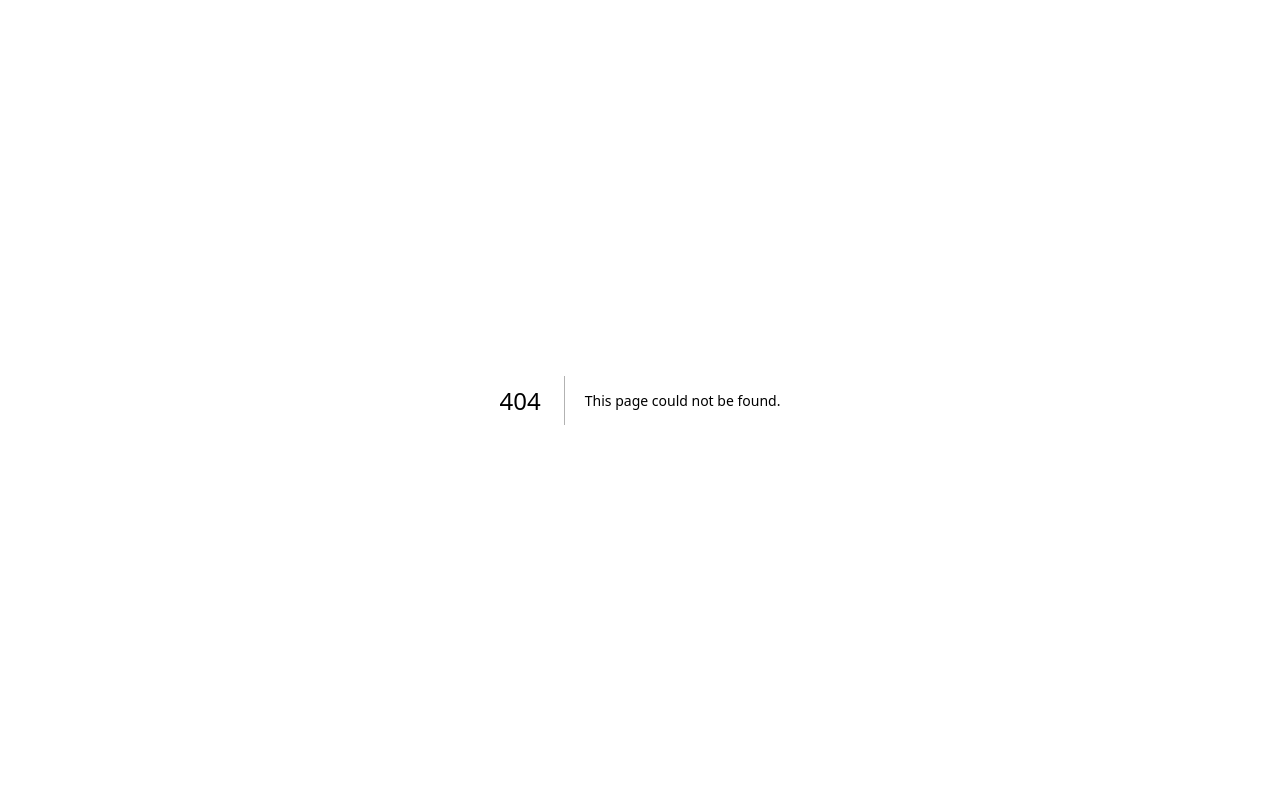
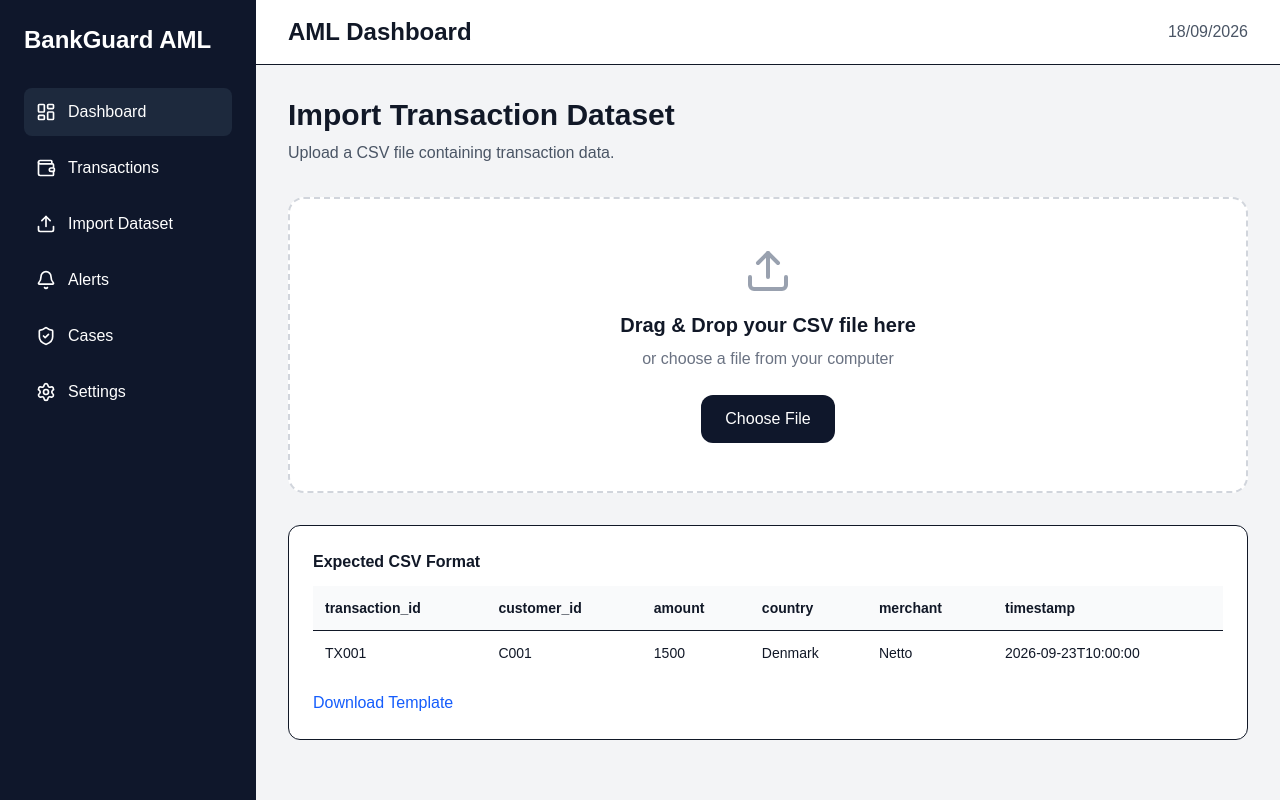
Before and after one commit to stev85lebanon/BankGuard-AML-frontend, a Next.js app: page /import in a window 1280 px wide. Before the commit this address had no page. Built offline with nearby package versions, Linux system fonts and the light colour scheme.

Commit message:
feat: create import center UI

```diff
--- /dev/null
+++ b/app/import/page.tsx
@@ -0,0 +1,77 @@
+"use client";
+
+import { Upload } from "lucide-react";
+import Sidebar from "@/components/Sidebar";
+import Topbar from "@/components/Topbar";
+
+export default function ImportPage() {
+  return (
+    <div className="flex bg-gray-100 min-h-screen">
+      <Sidebar />
+
+      <main className="flex-1">
+        <Topbar />
+
+        <div className="p-8">
+          <h1 className="text-3xl font-bold mb-2">
+            Import Transaction Dataset
+          </h1>
+
+          <p className="text-gray-600 mb-8">
+            Upload a CSV file containing transaction data.
+          </p>
+
+          <div className="bg-white rounded-2xl border-2 border-dashed border-gray-300 p-12 text-center">
+            <Upload className="mx-auto mb-4 text-gray-400" size={48} />
+
+            <h2 className="text-xl font-semibold mb-2">
+              Drag & Drop your CSV file here
+            </h2>
+
+            <p className="text-gray-500 mb-6">
+              or choose a file from your computer
+            </p>
+
+            <button className="bg-slate-900 text-white px-6 py-3 rounded-xl hover:bg-slate-800 transition">
+              Choose File
+            </button>
+          </div>
+
+          <div className="mt-8 bg-white rounded-xl border p-6">
+            <h3 className="font-semibold mb-3">Expected CSV Format</h3>
+
+            <div className="overflow-x-auto">
+              <table className="w-full text-sm">
+                <thead className="bg-gray-50">
+                  <tr>
+                    <th className="p-3 text-left">transaction_id</th>
+                    <th className="p-3 text-left">customer_id</th>
+                    <th className="p-3 text-left">amount</th>
+                    <th className="p-3 text-left">country</th>
+                    <th className="p-3 text-left">merchant</th>
+                    <th className="p-3 text-left">timestamp</th>
+                  </tr>
+                </thead>
+
+                <tbody>
+                  <tr className="border-t">
+                    <td className="p-3">TX001</td>
+                    <td className="p-3">C001</td>
+                    <td className="p-3">1500</td>
+                    <td className="p-3">Denmark</td>
+                    <td className="p-3">Netto</td>
+                    <td className="p-3">2026-09-23T10:00:00</td>
+                  </tr>
+                </tbody>
+              </table>
+            </div>
+
+            <button className="mt-4 text-blue-600 hover:underline">
+              Download Template
+            </button>
+          </div>
+        </div>
+      </main>
+    </div>
+  );
+}
--- a/components/Sidebar.tsx
+++ b/components/Sidebar.tsx
@@ -3,39 +3,64 @@ import {
   Wallet,
   Bell,
   ShieldCheck,
+  Upload,
   Settings,
 } from "lucide-react";
+import Link from "next/link";
 
 export default function Sidebar() {
   return (
     <aside className="w-64 bg-slate-900 text-white min-h-screen p-6">
       <h1 className="text-2xl font-bold mb-8">BankGuard AML</h1>
 
-      <nav className="space-y-4">
-        <div className="flex items-center gap-3 p-2 rounded-lg bg-slate-800">
+      <nav className="space-y-2">
+        <Link
+          href="/"
+          className="flex items-center gap-3 p-3 rounded-lg bg-slate-800 hover:bg-slate-700"
+        >
           <LayoutDashboard size={20} />
           Dashboard
-        </div>
+        </Link>
 
-        <div className="flex items-center gap-3 p-2 rounded-lg hover:bg-slate-800 cursor-pointer">
+        <Link
+          href="/"
+          className="flex items-center gap-3 p-3 rounded-lg hover:bg-slate-800"
+        >
           <Wallet size={20} />
           Transactions
-        </div>
+        </Link>
 
-        <div className="flex items-center gap-3 p-2 rounded-lg hover:bg-slate-800 cursor-pointer">
+        <Link
+          href="/import"
+          className="flex items-center gap-3 p-3 rounded-lg hover:bg-slate-800"
+        >
+          <Upload size={20} />
+          Import Dataset
+        </Link>
+
+        <Link
+          href="/"
+          className="flex items-center gap-3 p-3 rounded-lg hover:bg-slate-800"
+        >
           <Bell size={20} />
           Alerts
-        </div>
+        </Link>
 
-        <div className="flex items-center gap-3 p-2 rounded-lg hover:bg-slate-800 cursor-pointer">
+        <Link
+          href="/"
+          className="flex items-center gap-3 p-3 rounded-lg hover:bg-slate-800"
+        >
           <ShieldCheck size={20} />
           Cases
-        </div>
+        </Link>
 
-        <div className="flex items-center gap-3 p-2 rounded-lg hover:bg-slate-800 cursor-pointer">
+        <Link
+          href="/"
+          className="flex items-center gap-3 p-3 rounded-lg hover:bg-slate-800"
+        >
           <Settings size={20} />
           Settings
-        </div>
+        </Link>
       </nav>
     </aside>
   );
```
